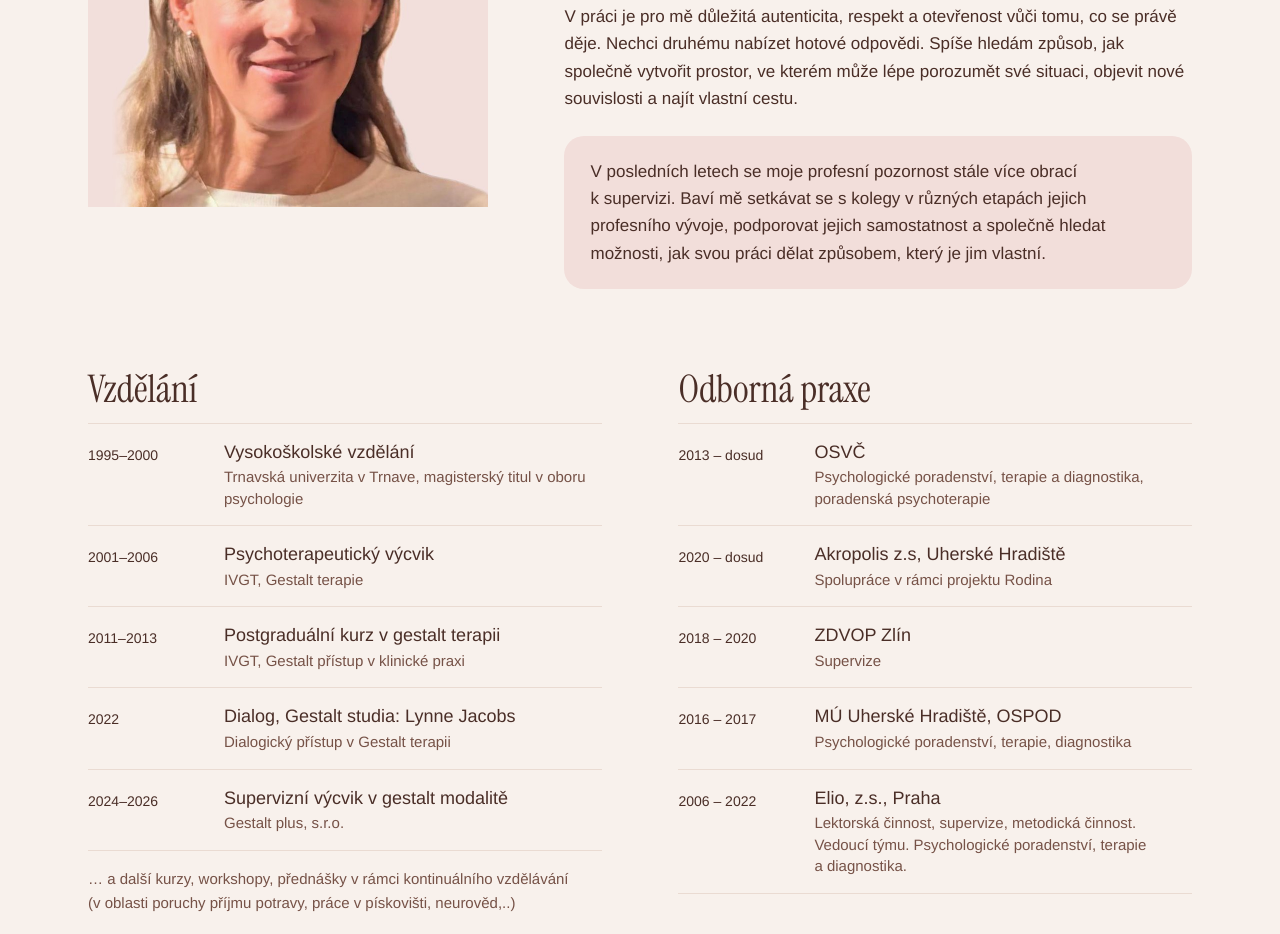
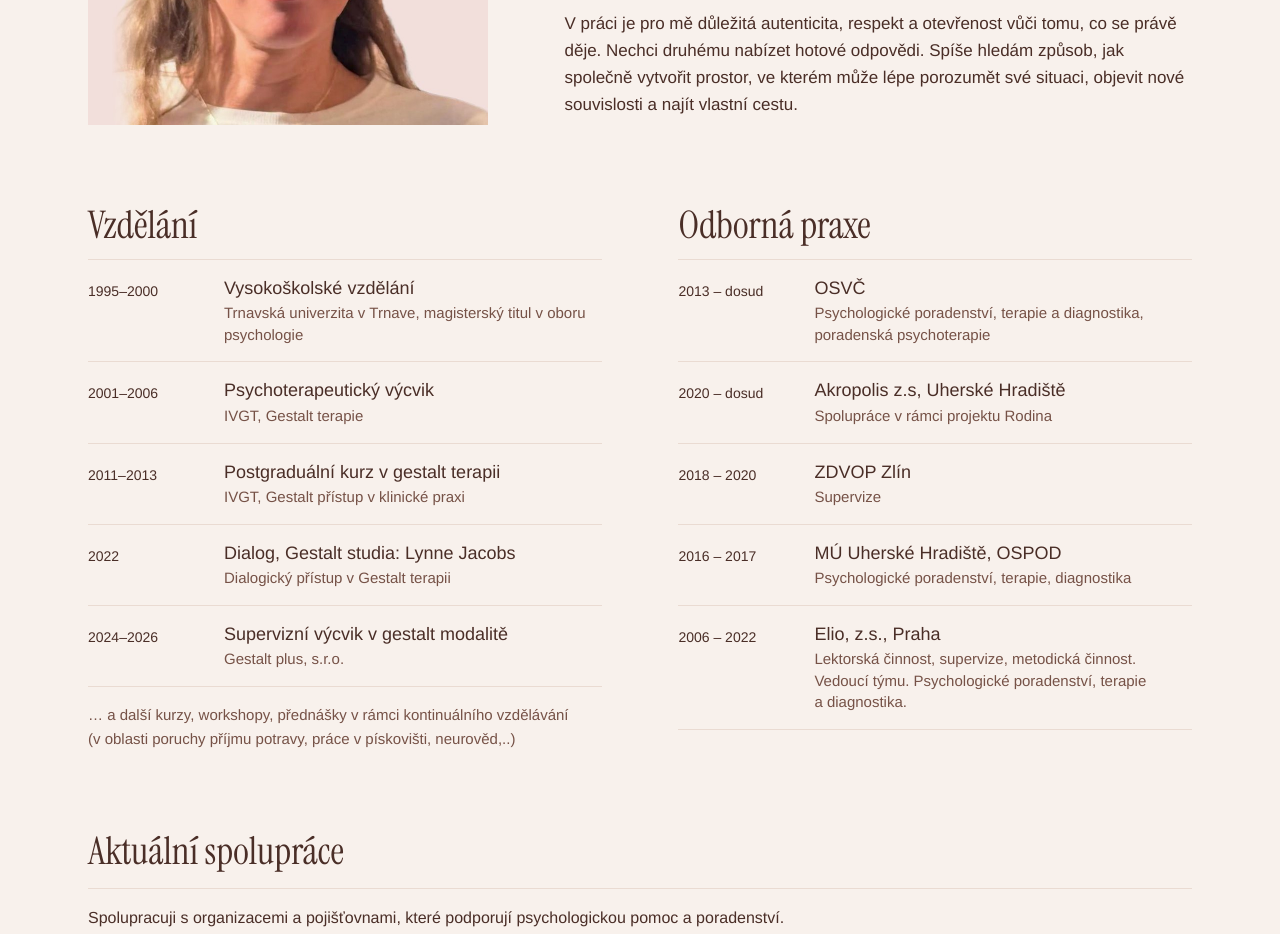
Before and after one commit to emavestenicka/janakohnoba-web, a plain HTML site: page index.html in a window 1280 px wide. Shown: the part 5534-6468 px from the top of the page. Drawn offline with Linux system fonts and the light colour scheme.

Commit message:
About: remove 'V posledních letech…' paragraph (canvas edit)
Co-Authored-By: Claude Opus 5.5 <noreply@anthropic.com>
Claude-Session: https://claude.ai/code/session_012eThp4tDVuY6prhTPG7gmR

```diff
--- a/index.html
+++ b/index.html
@@ -188,7 +188,7 @@ img{max-width:100%}
           <p style="margin: 0">Ve své práci se opírám o&nbsp;Gestalt přístup, který vnímám nejen jako psychoterapeutický směr, ale také jako způsob přemýšlení o&nbsp;člověku, vztazích a&nbsp;světě, ve kterém žijeme.</p>
           <p style="margin: 0">Zajímá mě, co se mezi lidmi odehrává, jak se navzájem ovlivňujeme a&nbsp;jak se v&nbsp;kontaktu s&nbsp;druhým můžeme lépe potkávat sami se sebou.</p>
           <p style="margin: 0">V&nbsp;práci je pro mě důležitá autenticita, respekt a&nbsp;otevřenost vůči tomu, co se právě děje. Nechci druhému nabízet hotové odpovědi. Spíše hledám způsob, jak společně vytvořit prostor, ve kterém může lépe porozumět své situaci, objevit nové souvislosti a&nbsp;najít vlastní cestu.</p>
-          <p style="margin: 8px 0 0; padding: 22px 26px; background: var(--surface); border-radius: 20px">V&nbsp;posledních letech se moje profesní pozornost stále více obrací k&nbsp;supervizi. Baví mě setkávat se s&nbsp;kolegy v&nbsp;různých etapách jejich profesního vývoje, podporovat jejich samostatnost a&nbsp;společně hledat možnosti, jak svou práci dělat způsobem, který je jim vlastní.</p>
+
         </div>
       </div>
     </div>
```
